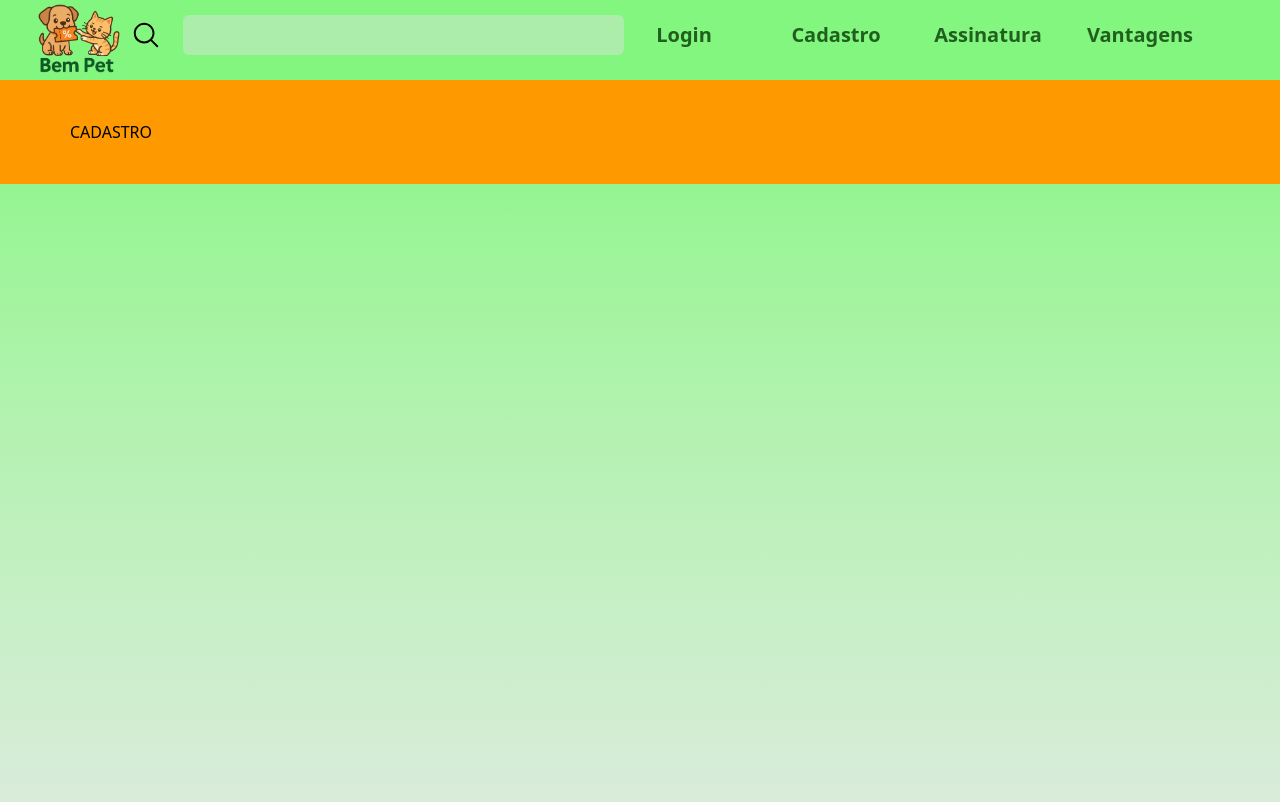
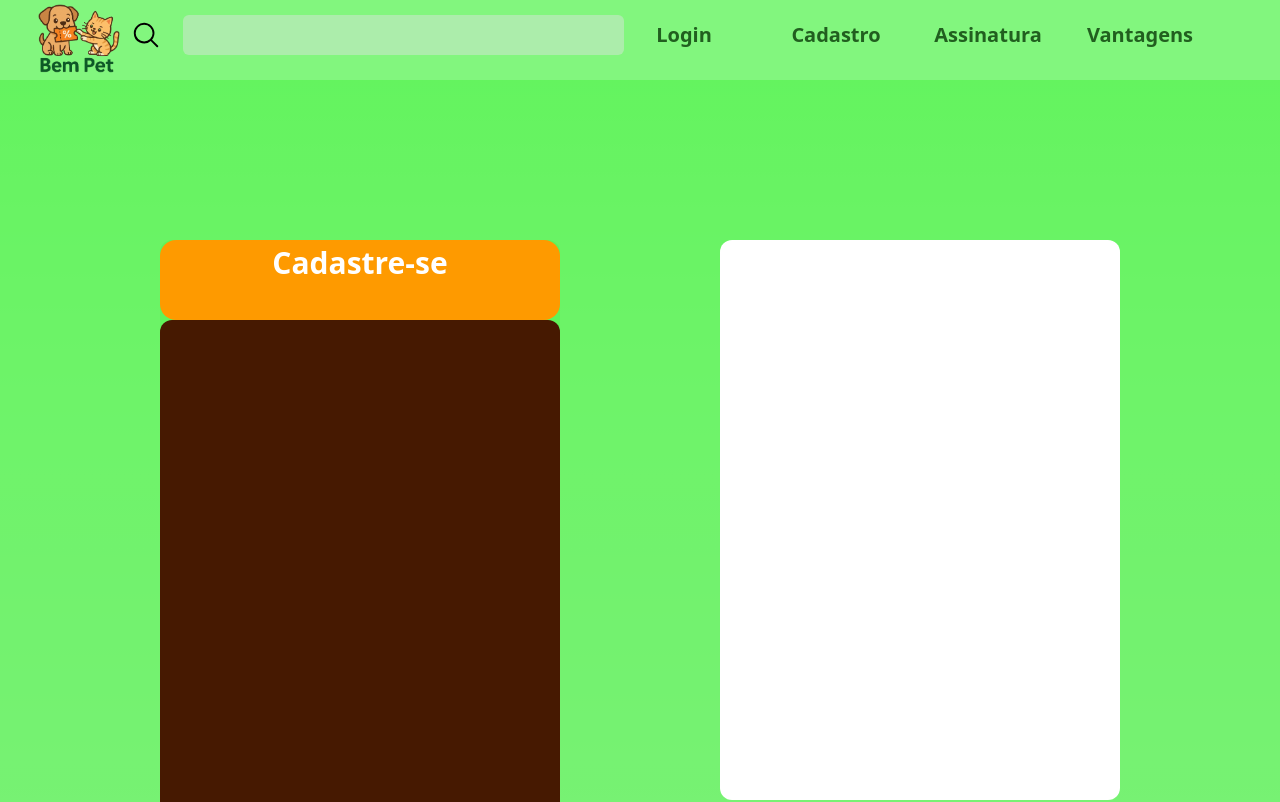
Before and after one commit to erlizaellen/projetobempet, a Next.js app: page /cadastro in a window 1280 px wide. Shown: the top 802 px of the page. Built offline with nearby package versions, Linux system fonts and the light colour scheme.

Commit message:
Separação Dev Cadastro

```diff
--- a/src/pages/cadastro/index.jsx
+++ b/src/pages/cadastro/index.jsx
@@ -5,7 +5,16 @@ export default function Cadastro() {
 
     return(
         <PageWrapper>
-        <div className="w-full h-full py-[40px] px-[70px] flex flex-col bg-amber-500">CADASTRO</div>
+        <div className="w-full h-full flex gap-40 p-40 bg-[#5bf356c2]">
+            <div className="w-[50%] h-[70vh] bg-[#5bf356c2] rounded-xl">
+                <div className="w-full h-[10vh] bg-amber-500 rounded-2xl">
+                    <h1 className="font-bold text-white text-[30px] justify-center flex">Cadastre-se</h1>
+                </div>
+                <div className="w-full h-[80vh] rounded-xl bg-amber-950"></div>
+                <div className="w-full h-[10vh] bg-amber-700"></div>
+            </div>
+            <div className="w-[50%] h-[70vh] rounded-xl bg-white"></div>
+        </div>
         </PageWrapper>
     )
 }
```
